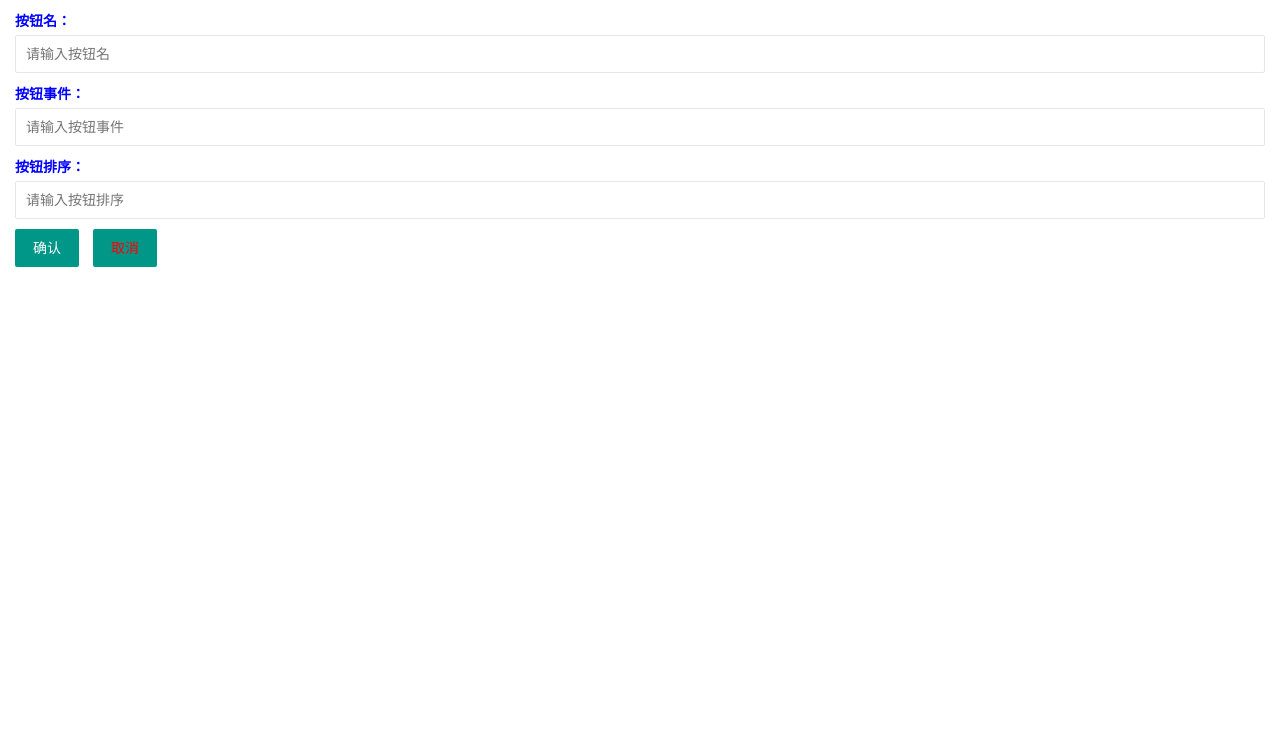
After one commit to nameisshow/backend, a Django app: page /backend/button_add/ in a window 1280 px wide. The commit adds this page. Shown: the top 755 px of the page. Run offline with Django 3.2, Linux system fonts and the light colour scheme.

Commit message:
增加、修改

```diff
--- a/mysite/backend/static/backend/pro.js
+++ b/mysite/backend/static/backend/pro.js
@@ -144,7 +144,6 @@ var pro = (function (layui) {
     /********dialog相关**********/
     //点击确定和关闭按钮
     $('.ok').click(function(){
-
         var url = $('#form').attr('data-action');
         //数据验证，调用iframe页面的验证方法
         var error = checkForm();
@@ -307,6 +306,8 @@ var pro = (function (layui) {
         alert:layerAlert,
         load:layerLoad,
         closeLayer:layerClose,
+        closeSelf: closeSelf,
+        flushTop: flushTop
     }
 
 
--- /dev/null
+++ b/mysite/backend/templates/backend/button_add.html
@@ -0,0 +1,62 @@
+{% extends 'public/dialog_base.html' %}
+{% block title %}后台管理-按钮管理{% endblock title %}
+{% block mycontainer %}
+    <div class="layui-body mycontainer">
+        <!-- 内容主体区域 -->
+        <!--百分百适配-->
+        <div class="layui-fluid">
+            <form class="layui-form" action="{% url pageUrl %}" method="post" onsubmit="return checkForm()">
+                <div class="layui-form-item">
+                    <div class="layui-input-block">
+                        <label class="inputlabel" for="name">按钮名：</label>
+                        <input type="text" id="name" name="name" lay-verify="required" placeholder="请输入按钮名" autocomplete="off" class="layui-input">
+                    </div>
+                    <div class="layui-input-block">
+                        <label class="inputlabel" for="event">按钮事件：</label>
+                        <input type="text" id="event" name="event" lay-verify="required" placeholder="请输入按钮事件" autocomplete="off" class="layui-input">
+                    </div>
+                    <!--<div class="layui-input-block">-->
+                    <!--<select name="button_type" required lay-verify="required">-->
+                    <!--<option value="">请选择按钮类型</option>-->
+                    <!--<option value="ajax">ajax</option>-->
+                    <!--<option value="iframe">iframe</option>-->
+                    <!--<option value="href">href</option>-->
+                    <!--</select>-->
+                    <!--</div>-->
+                    <div class="layui-input-block">
+                        <label class="inputlabel" for="sort">按钮排序：</label>
+                        <input type="text" id="sort" name="sort"  lay-verify="required" placeholder="请输入按钮排序" autocomplete="off" class="layui-input">
+                    </div>
+{#                    <div class="layui-input-block">#}
+{#                        <label class="inputlabel" for="button_desc">按钮描述：</label>#}
+{#                        <input type="text" id="button_desc" name="button_desc"  lay-verify="required" placeholder="请输入按钮描述" autocomplete="off" class="layui-input">#}
+{#                    </div>#}
+                    <div class="layui-input-block buttons">
+                        <button class="layui-btn ok">确认</button>
+                        <button class="layui-btn no">取消</button>
+                    </div>
+                </div>
+            </form>
+        </div>
+    </div>
+    <script>
+
+        $ = layui.jquery;
+
+        function checkForm(){
+            var name = $('input[name=name]').val();
+            if(!name){
+                alert('请填写按钮名称');
+                return false;
+            }
+            var event = $('input[name=event]').val();
+            if(!event){
+                alert('请填写按钮事件');
+                return false;
+            }
+            pro.closeSelf();
+            pro.flushTop();
+            return true
+        }
+    </script>
+{% endblock mycontainer %}
--- a/mysite/backend/templates/public/button.html
+++ b/mysite/backend/templates/public/button.html
@@ -1,7 +1,7 @@
 <td>
     <div class="layui-btn-group" id="opearGroup">
-        {volist name='button' id='v'}
-        <button class="layui-btn layui-btn-normal"  onclick="{$v.button_event}()" >{$v.button_name}</button>
-        {/volist}
+        <button class="layui-btn layui-btn-normal"  onclick="add()" >添加</button>
+        <button class="layui-btn layui-btn-normal"  onclick="add()" >编辑</button>
+        <button class="layui-btn layui-btn-normal"  onclick="add()" >删除</button>
     </div>
 </td>
--- /dev/null
+++ b/mysite/backend/templates/public/dialog_base.html
@@ -0,0 +1,41 @@
+<!DOCTYPE html>
+<html>
+{% load static %}
+<head>
+    <meta charset="utf-8">
+    <meta name="viewport" content="width=device-width, initial-scale=1, maximum-scale=1">
+    <title>{% block title %}layout 后台大布局 - Layui{% endblock title %}</title>
+    <link rel="stylesheet" href="{% static 'layui/css/layui.css' %}">
+    <link rel="stylesheet" href="{% static 'backend/style.css' %}">
+    <script src="{% static 'layui/layui.all.js' %}"></script>
+    <script src="{% static 'backend/jquery.min.js' %}"></script>
+    <script src="{% static 'backend/pro.js' %}"></script>
+    <style>
+        .mycontainer{
+            top: 0!important;
+            left: 0;
+        }
+        .layui-fluid{
+            margin-top:10px;
+        }
+        .layui-input-block{
+            margin-left: 0;
+            margin-bottom: 10px;
+        }
+        .buttons{
+            margin-bottom: -10px;
+        }
+    </style>
+</head>
+<body class="layui-layout-body">
+<div class="layui-layout layui-layout-admin">
+    {# 内容区 #}
+    {% block mycontainer %}
+        <div class="layui-body mycontainer">
+            <p class="layui-btn-normal">Layui</p>
+        </div>
+    {% endblock mycontainer %}
+
+</div>
+</body>
+</html>
--- a/mysite/backend/urls.py
+++ b/mysite/backend/urls.py
@@ -6,5 +6,7 @@ urlpatterns = [
     path('', views.index, name='index'),
     path('button/', views.button_list, name='button'),
     path('button/<int:page>/', views.button_list, name='button'),
-    path('button_edit/<int:pk>/', views.button_edit, name='button_edit')
+    path('button_edit/<int:pk>/', views.button_edit, name='button_edit'),
+    path('button_delete/<int:pk>/', views.button_delete, name='button_delete'),
+    path('button_add/', views.button_add, name='button_add')
 ]
--- a/mysite/backend/views.py
+++ b/mysite/backend/views.py
@@ -2,7 +2,6 @@ from django.db import IntegrityError
 from django.http import HttpResponse, Http404, HttpResponseRedirect
 from django.shortcuts import render
 
-# Create your views here.
 from django.urls import reverse
 
 from backend import helpers
@@ -22,6 +21,29 @@ def button_list(request, page=1):
     return render(request, 'backend/button_list.html', context)
 
 
+def button_add(request):
+    if request.method == 'POST':
+        name = request.POST.get('name', '')
+        event = request.POST.get('event', '')
+        sort = request.POST.get('sort', 0)
+        error_message = None
+        if name == '':
+            error_message = '按钮名不能为空'
+        if event == '':
+            error_message = '按钮事件名不能为空'
+        if error_message is not None:
+            raise Http404(error_message)
+
+        button = Button(name=name, event=event, type='', sort=sort)
+        button.save()
+
+        return HttpResponse()
+    else:
+        context = {}
+        context.update({'pageUrl': 'button_add'})
+        return render(request, 'backend/button_add.html', context)
+
+
 def button_edit(request, pk):
     if request.method == 'POST':
         button_id = request.POST.get('id', 0)
@@ -29,7 +51,7 @@ def button_edit(request, pk):
         event = request.POST.get('event', '')
         sort = request.POST.get('sort', 0)
         error_message = None
-        if id == 0:
+        if button_id == 0:
             error_message = 'id为空'
         if name == '':
             error_message = '按钮名不能为空'
@@ -50,3 +72,12 @@ def button_edit(request, pk):
         info = Button.objects.get(pk=pk)
         context = {'info': info}
         return render(request, 'backend/button_edit.html', context)
+
+
+def button_delete(request, pk):
+    if not pk:
+        raise Http404('删除错误，参数为空')
+    rows, _ = Button.objects.filter(pk=pk).delete()
+    if rows == 0:
+        raise Http404('没有内容被删除')
+    return HttpResponseRedirect(reverse('button', args=()))
```
Also changed, not shown: mysite/backend/templates/backend/button_list.html (+35 -1 lines).
